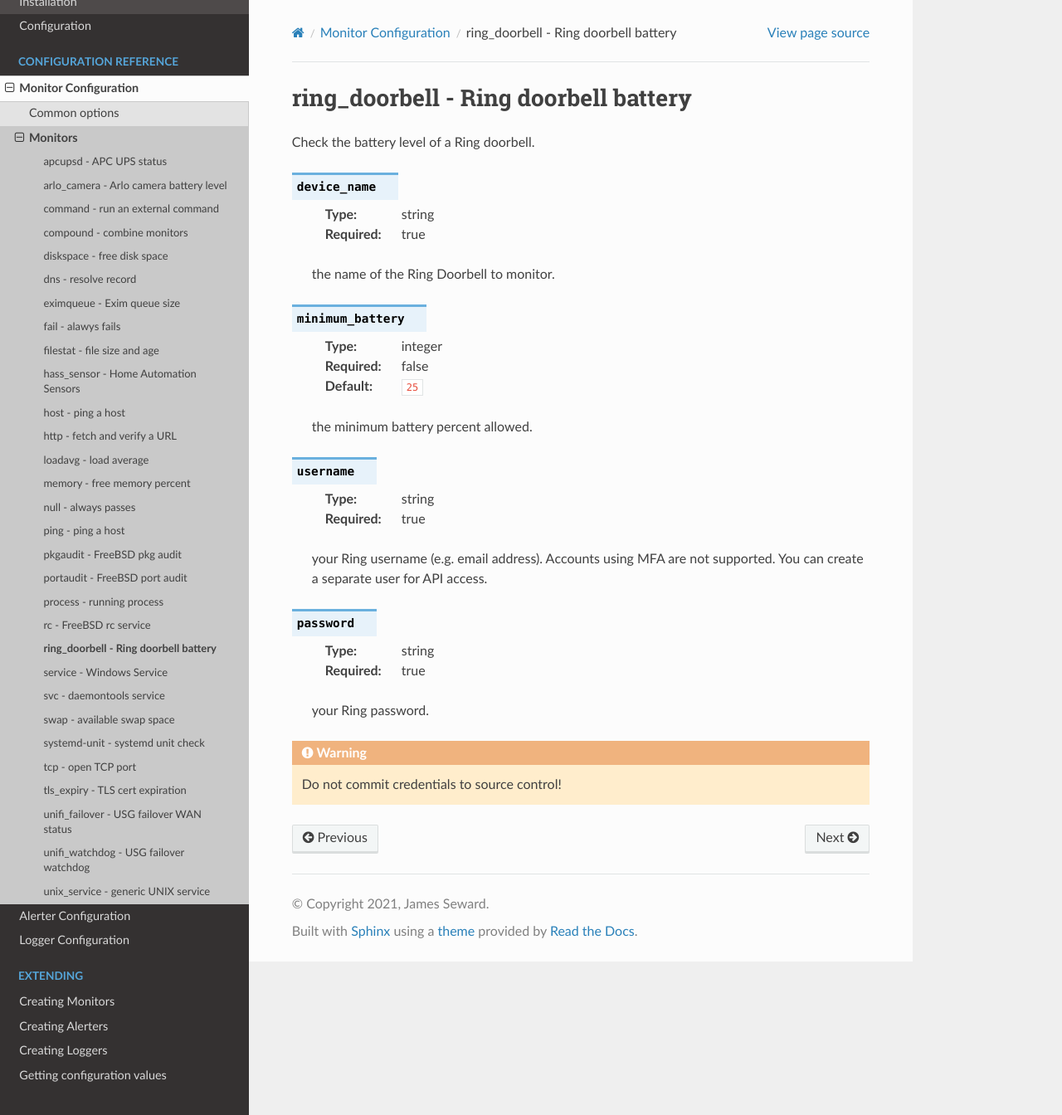
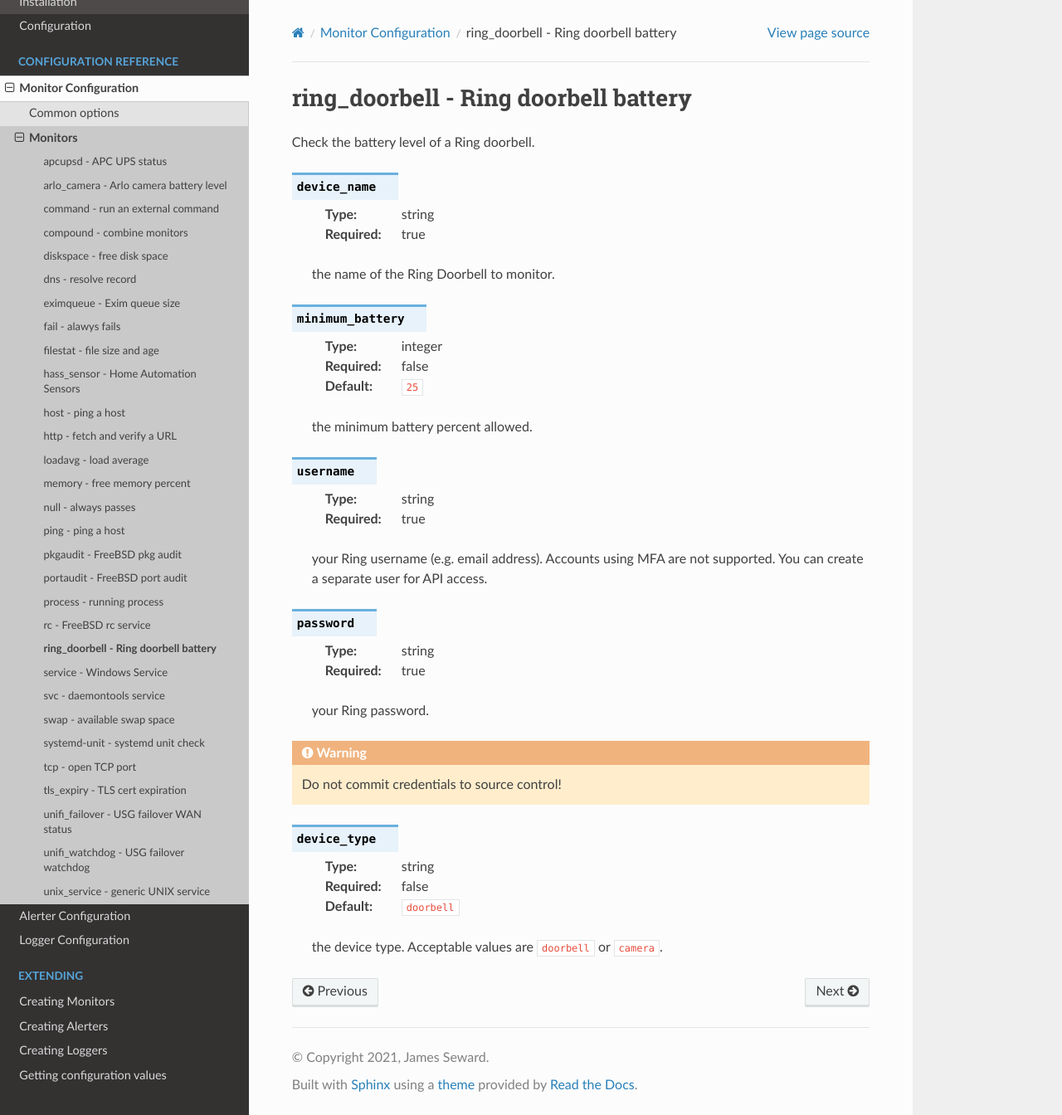
Before and after one commit to jamesoff/simplemonitor, a Sphinx documentation site: the page built from docs/monitors/ring_doorbell.rst, in a window 1280 px wide and 1344 px high. Shown: the whole window at 83% size. Built offline with Sphinx 7.4.7 and the Read the Docs theme 2.0.0, drawn with Linux system fonts in a browser that asks for light colours; pages that are not in the unit, such as notebooks, are missing from menus.

Commit message:
Add support for Ring camera

```diff
--- a/docs/monitors/ring_doorbell.rst
+++ b/docs/monitors/ring_doorbell.rst
@@ -33,3 +33,11 @@
     your Ring password.
 
 .. warning:: Do not commit credentials to source control!
+
+.. confval:: device_type
+
+    :type: string
+    :required: false
+    :default: ``doorbell``
+
+    the device type. Acceptable values are ``doorbell`` or ``camera``.
```
Also changed, not shown: 1 other file.
